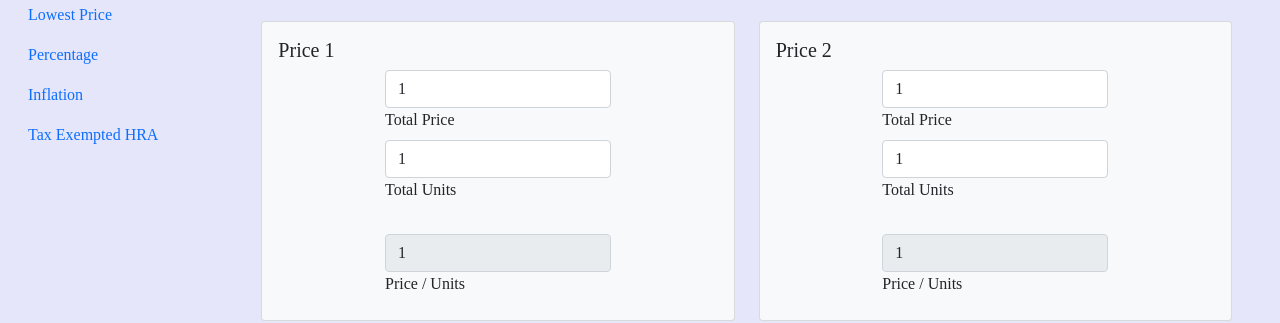
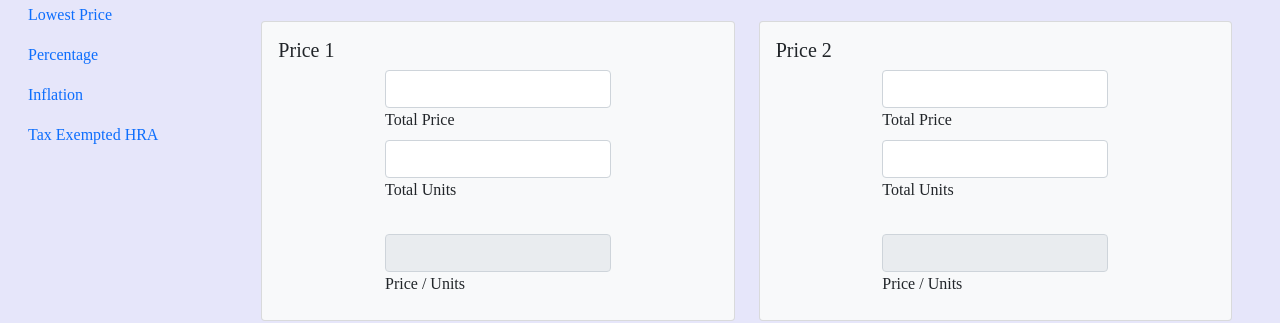
Before and after one commit to night-fury-rider/uv-calculators, a React (Create React App) app: page /lowest-price in a window 1280 px wide. Shown: the part 131-454 px from the top of the page. Built offline with nearby package versions, Linux system fonts and the light colour scheme.

Commit message:
Supported multiple lowest price calculators. - code refactoring.

```diff
--- a/src/components/calculators/LowestPriceCalculator/LowestPriceCalculator.jsx
+++ b/src/components/calculators/LowestPriceCalculator/LowestPriceCalculator.jsx
@@ -5,20 +5,23 @@ import React, { useState } from 'react';
 import { Container, Row, Col, Form, Card } from 'react-bootstrap';
 import './LowestPriceCalculator.css';
 import PriceCalculator from './PriceCalculator';
+import { getRate, isValidRate } from './PriceCalculatorService';
+
 import pData from './LowestPriceCalculator-data.json';
 
 const LowestPriceCalculator = () => {
 
   const stubCalculator = {
-    price: 1,
-    quantity: 1
+    price: '',
+    quantity: '',
+    isLowest: false,
+    rate: ''
   };
 
   const [calculators, setCalculators] = useState([stubCalculator, stubCalculator]);
+  const [lowestRate, setLowestRate] = useState('');
 
   const [unit, setUnit] = useState(pData.units[0]);
-  const [lowestEntryIndex, setLowestEntryIndex] = useState(-1);
-  const [lowestRate, setLowestRate] = useState(-1);
 
   const addCalculator = () => {
     let tmpCalculators = JSON.parse(JSON.stringify(calculators));
@@ -36,18 +39,40 @@ const LowestPriceCalculator = () => {
     setUnit(event.target.value);
   };
 
-  const evaluateLowest = (componentIndex, newRate) => {
+  const evaluateLowest = (componentIndex, price, quantity) => {
 
-    console.log('newRate: ', newRate);
+    let tmpCalculators = JSON.parse(JSON.stringify(calculators));
+    tmpCalculators[componentIndex].price = price;
+    tmpCalculators[componentIndex].quantity = quantity;
+    tmpCalculators[componentIndex].rate = getRate(price, quantity);
 
-    if (lowestRate === -1) {
-      setLowestRate(newRate);
-    } else if (newRate < lowestRate) {
-      setLowestRate(newRate);
-      setLowestEntryIndex(componentIndex);
-    } else if (lowestEntryIndex === -1) {
-      setLowestEntryIndex(0);
+    const calSize = tmpCalculators.length;
+
+    let tmpLowestRate = getRate(tmpCalculators[0].price, tmpCalculators[0].quantity);
+
+    // If first calculator values are incorrect, return
+    if (!isValidRate(tmpLowestRate)) {
+      setCalculators(tmpCalculators);
+      return;
     }
+
+    // Calculate the lowest rate
+    for (let i = 0; i < calSize; i++) {
+      tmpCalculators[i].rate = getRate(tmpCalculators[i].price, tmpCalculators[i].quantity);
+      // If any calculator values are incorrect, return
+      if (!isValidRate(tmpCalculators[i].rate)) {
+        setCalculators(tmpCalculators);
+        return;
+      }
+      if (tmpCalculators[i].rate < tmpLowestRate) {
+        tmpLowestRate = tmpCalculators[i].rate;
+      }
+    }
+
+    if (lowestRate === '' || tmpLowestRate < lowestRate) {
+      setLowestRate(tmpLowestRate);
+    }
+    setCalculators(tmpCalculators);
   };
 
   return (
@@ -63,7 +88,7 @@ const LowestPriceCalculator = () => {
             {calculators.map((obj, index) => (
               <Col md={calculators.length > 2 ? 4 : 6} key={index}>
                 <Card
-                  bg={index === lowestEntryIndex ? 'success' : 'light'}
+                  bg={lowestRate && obj.rate === lowestRate ? 'success' : 'light'}
                   key={index}>
                   <Card.Body>
                     <Card.Title>{`${pData.label} ${index + 1}`}</Card.Title>
--- a/src/components/calculators/LowestPriceCalculator/PriceCalculator.jsx
+++ b/src/components/calculators/LowestPriceCalculator/PriceCalculator.jsx
@@ -2,25 +2,27 @@
 import { useState } from 'react';
 import rData from './LowestPriceCalculator-data.json';
 
+import { getRate } from './PriceCalculatorService';
+
 const PriceCalculator = props => {
 
 
-  const [price, setPrice] = useState(props.price ? props.price : 1);
-  const [quantity, setQuantity] = useState(props.quantity ? props.quantity : 1);
-  const [rate, setRate] = useState(props.rate ? props.rate : 1);
+  const [price, setPrice] = useState(props.price ? props.price : '');
+  const [quantity, setQuantity] = useState(props.quantity ? props.quantity : '');
+  const [rate, setRate] = useState(props.rate ? props.rate : '');
 
   const calculateRate = () => {
-    let newRate = Number((price / quantity).toFixed(2));
+    let newRate = getRate(price, quantity);
     setRate(newRate);
-    props.evaluateLowest(props.componentIndex, newRate);
+    props.evaluateLowest(props.componentIndex, price, quantity);
   };
 
   const handlePriceChange = (event) => {
-    setPrice(event.target.value);
+    setPrice(Number(event.target.value));
   };
 
   const handleQuantityChange = (event) => {
-    setQuantity(event.target.value);
+    setQuantity(Number(event.target.value));
   };
 
   return (
--- /dev/null
+++ b/src/components/calculators/LowestPriceCalculator/PriceCalculatorService.js
@@ -0,0 +1,7 @@
+export const getRate = (price, quantity) => {
+  return Number((price / quantity).toFixed(2));
+};
+
+export const isValidRate = rate => {
+  return !isNaN(rate) && isFinite(rate);
+};
--- a/src/components/calculators/PercentageCalculator/PercentageCalculator.css
+++ b/src/components/calculators/PercentageCalculator/PercentageCalculator.css
@@ -19,5 +19,5 @@
 .uv-field-label {
   height: 3rem;
   display: flex;
-  align-items: end;
+  align-items: flex-end;
 }
```
